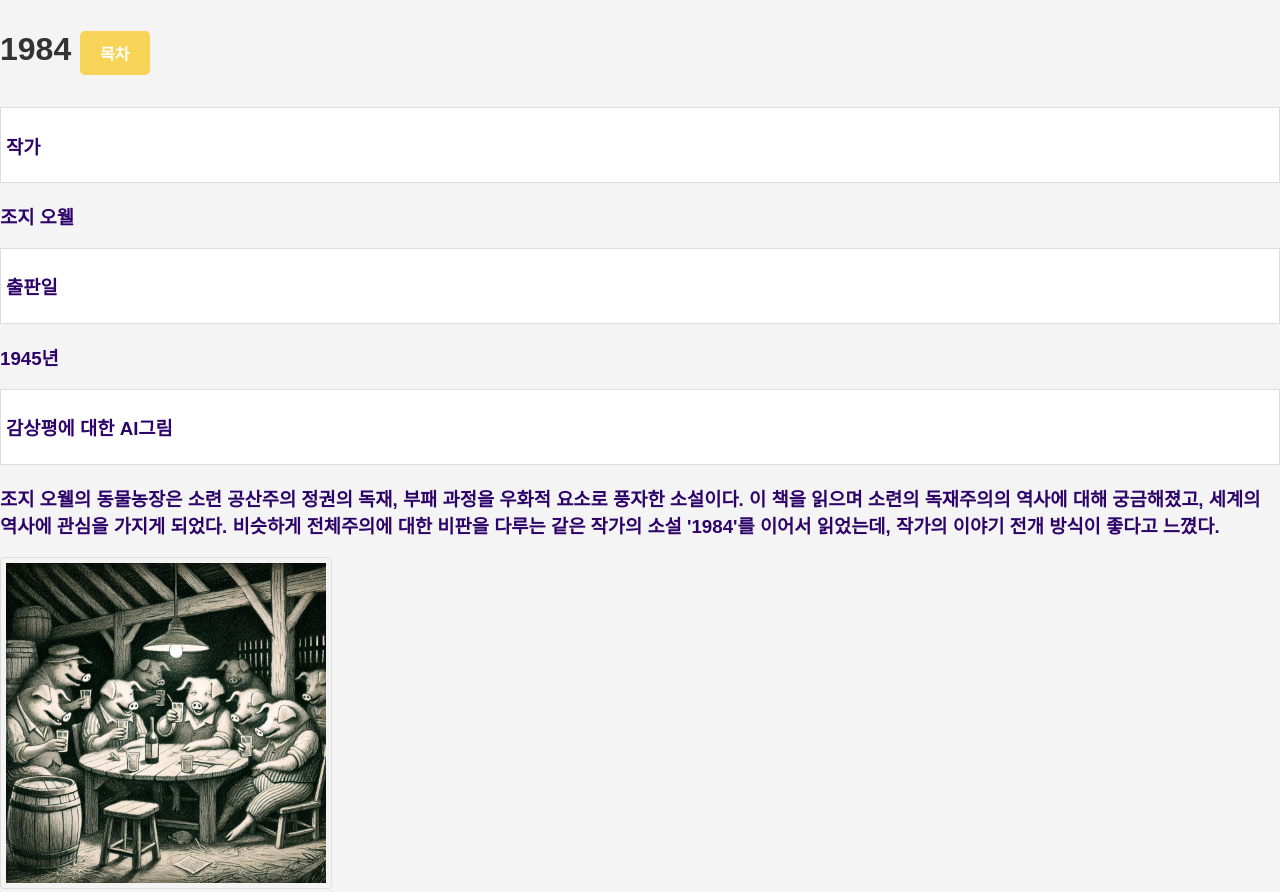
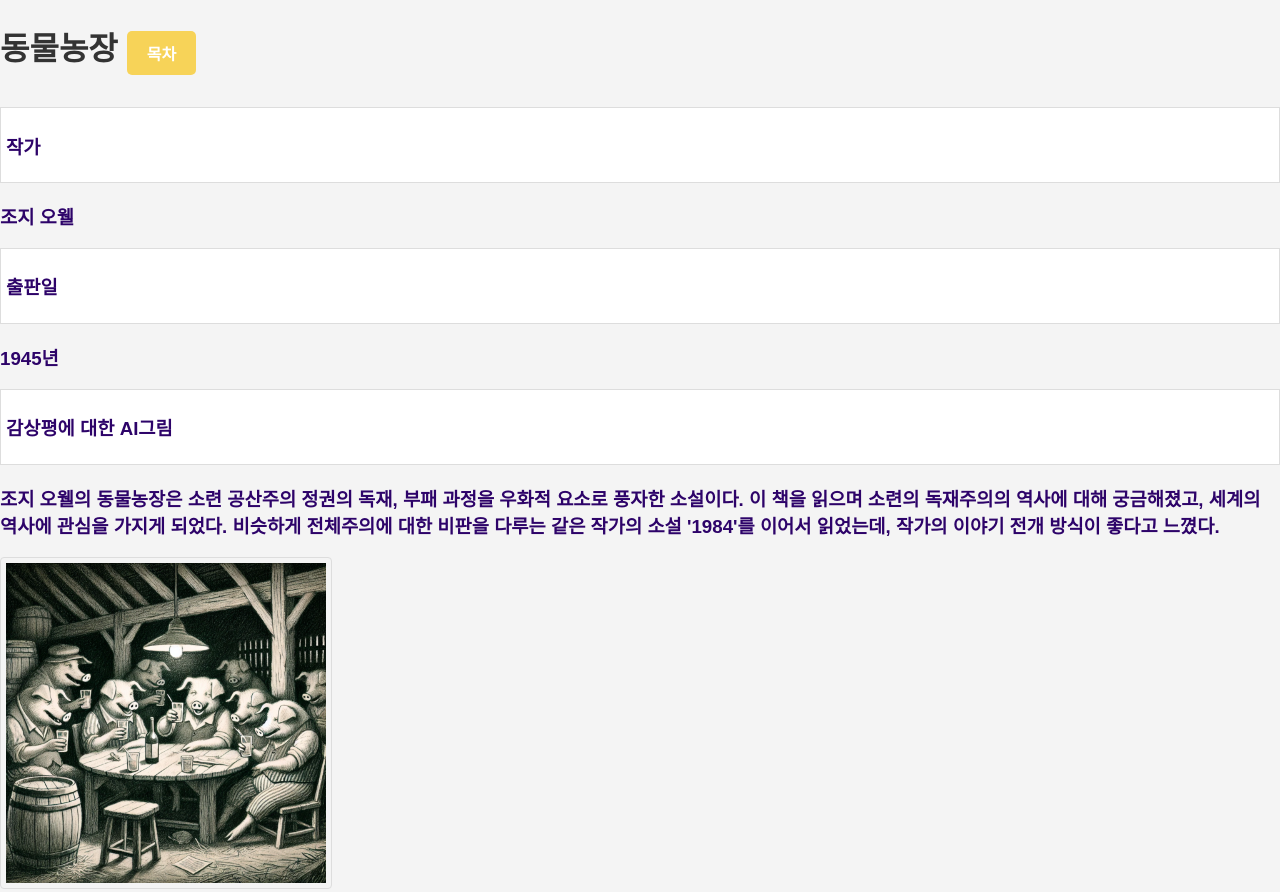
Before and after one commit to leeyk12/Booklog, a plain HTML site: page animalfarm.html in a window 1280 px wide. Shown: the top 892 px of the page. Drawn offline with Linux system fonts and the light colour scheme.

Commit message:
Update animalfarm.html

```diff
--- a/animalfarm.html
+++ b/animalfarm.html
@@ -7,7 +7,7 @@
 <body>
 
 <h1>
-    1984
+    동물농장
     <a href="index.html" class="button">목차</a>
 </h1>
 <ul>
```
